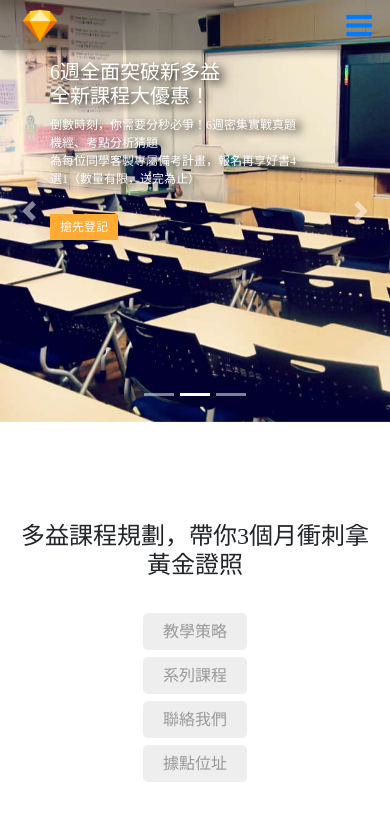
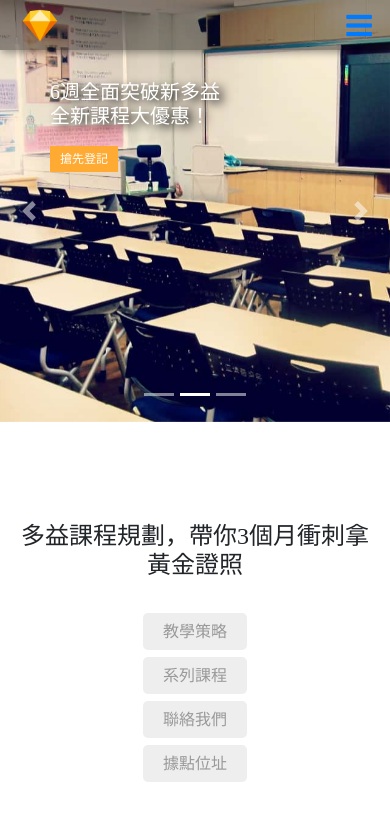
Before and after one commit to EyaWang/EyaWang.github.io, a plain HTML site: page CramSchool/index.html in a window 390 px wide. Shown: the top 837 px of the page. Drawn offline with nearby package versions, Linux system fonts and the light colour scheme.

Commit message:
no message

```diff
--- a/CramSchool/css/style.css
+++ b/CramSchool/css/style.css
@@ -467,7 +467,7 @@ a{
 	/*banner*/
 	.carousel-item .banner-text{
 		left: 100px;
-		top: 120px;
+		top: 150px;
 	}
 	.banner-text h5{
 		font-size: 50px;
@@ -491,7 +491,7 @@ a{
 @media (max-width:768px){
 	.carousel-item .banner-text{
 		left: 100px;
-		top: 100px;
+		top: 150px;
 	}
 	.banner-text h5{
 		font-size: 40px;
@@ -512,16 +512,14 @@ a{
 	/*banner*/
 	.carousel-item .banner-text{
 		left: 50px;
-		top: 40px;
+		top: 60px;
 	}
 	.banner-text h5{
 		font-size: 20px;
 		font-weight: 500;
 	}
 	.banner-text p{
-		width: 250px;
-		font-size: 12px;
-		margin-top: 5px;
+		display: none;
 	}
 	.banner-text a{
 		padding: 4px 10px;
```
